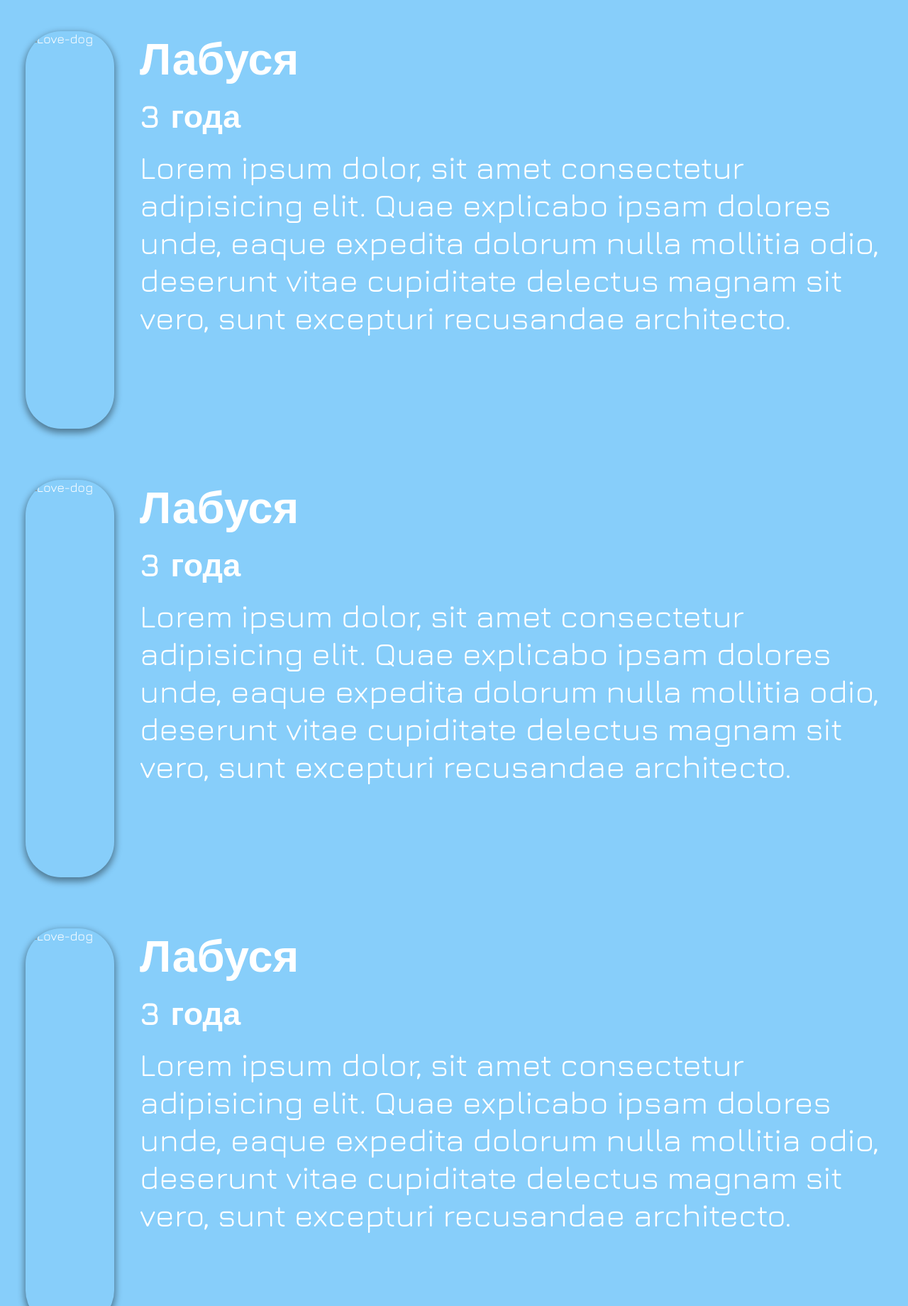
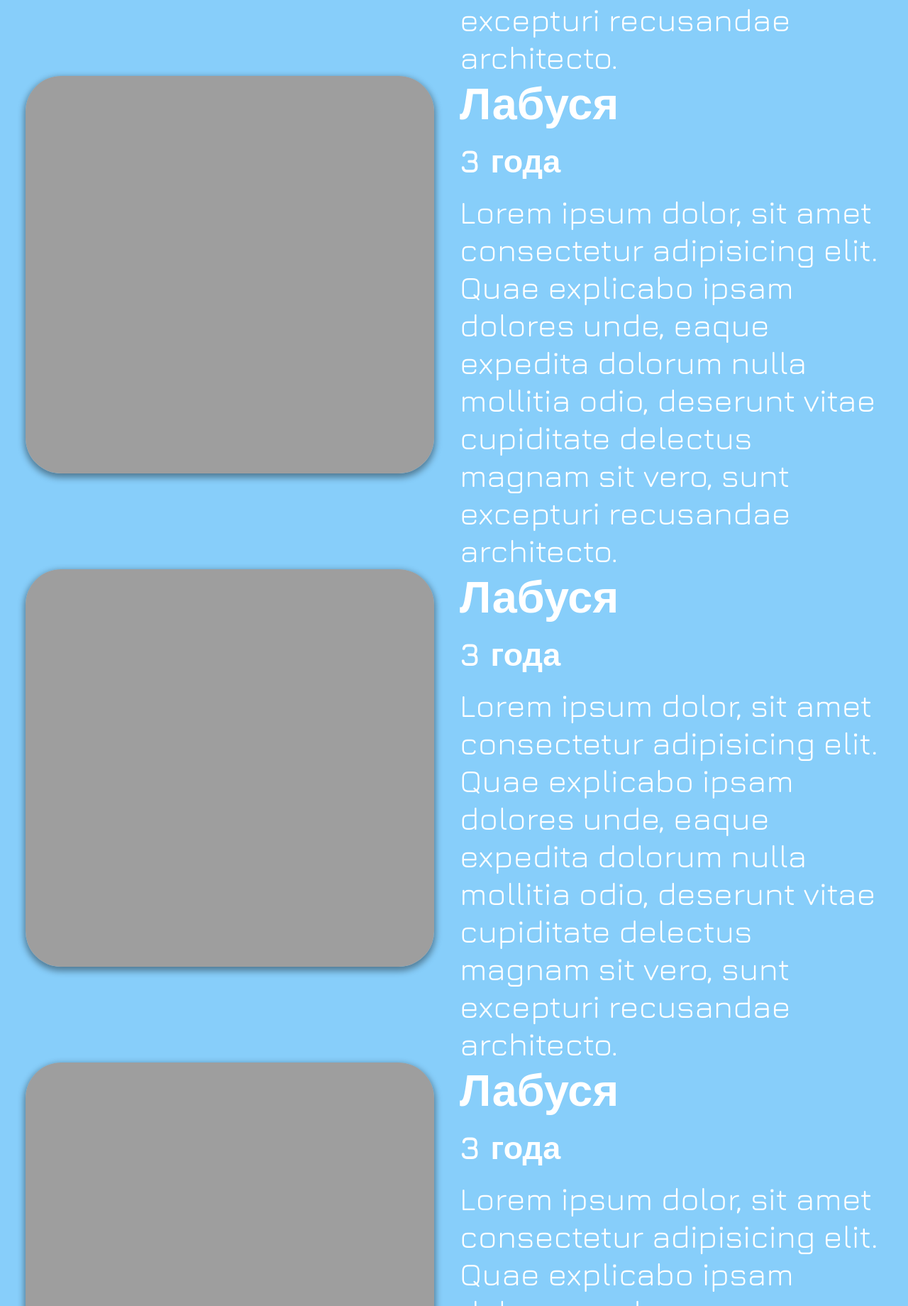
Before and after one commit to Asparagusssa/dog-and-cat, a plain HTML site: page Cat.html in a window 1280 px wide. Shown: the part 960-2800 px from the top of the page at 71% size. Drawn offline with nearby package versions, Linux system fonts and the light colour scheme; the site is published under a folder, as on GitHub Pages, so addresses that start at the root find nothing.

Commit message:
Update Cat.html

```diff
--- a/Cat.html
+++ b/Cat.html
@@ -31,7 +31,7 @@
             </div>
 
             <section class="dog-one">
-                <img src="/img/Котёнок Стёпа.jpg" alt="Love-dog" class="img-first">
+                <img src="img/Котёнок Стёпа.jpg" alt="Love-dog" class="img-first">
                 <div class="dog-text">
                     <h2 class="text-h2">Лабуся</h2>
                     <p class="text-p"><b>3 года</b></p>
@@ -40,7 +40,7 @@
             </section>
 
             <section class="dog-one">
-                <img src="/img/Котёнок Стёпа.jpg" alt="Love-dog" class="img-first">
+                <img src="img/Котёнок Стёпа.jpg" alt="Love-dog" class="img-first">
                 <div class="dog-text">
                     <h2 class="text-h2">Лабуся</h2>
                     <p class="text-p"><b>3 года</b></p>
@@ -49,7 +49,7 @@
             </section>
 
             <section class="dog-one">
-                <img src="/img/Котёнок Стёпа.jpg" alt="Love-dog" class="img-first">
+                <img src="img/Котёнок Стёпа.jpg" alt="Love-dog" class="img-first">
                 <div class="dog-text">
                     <h2 class="text-h2">Лабуся</h2>
                     <p class="text-p"><b>3 года</b></p>
@@ -58,7 +58,7 @@
             </section>
 
             <section class="dog-one">
-                <img src="/img/Котёнок Стёпа.jpg" alt="Love-dog" class="img-first">
+                <img src="img/Котёнок Стёпа.jpg" alt="Love-dog" class="img-first">
                 <div class="dog-text">
                     <h2 class="text-h2">Лабуся</h2>
                     <p class="text-p"><b>3 года</b></p>
```
